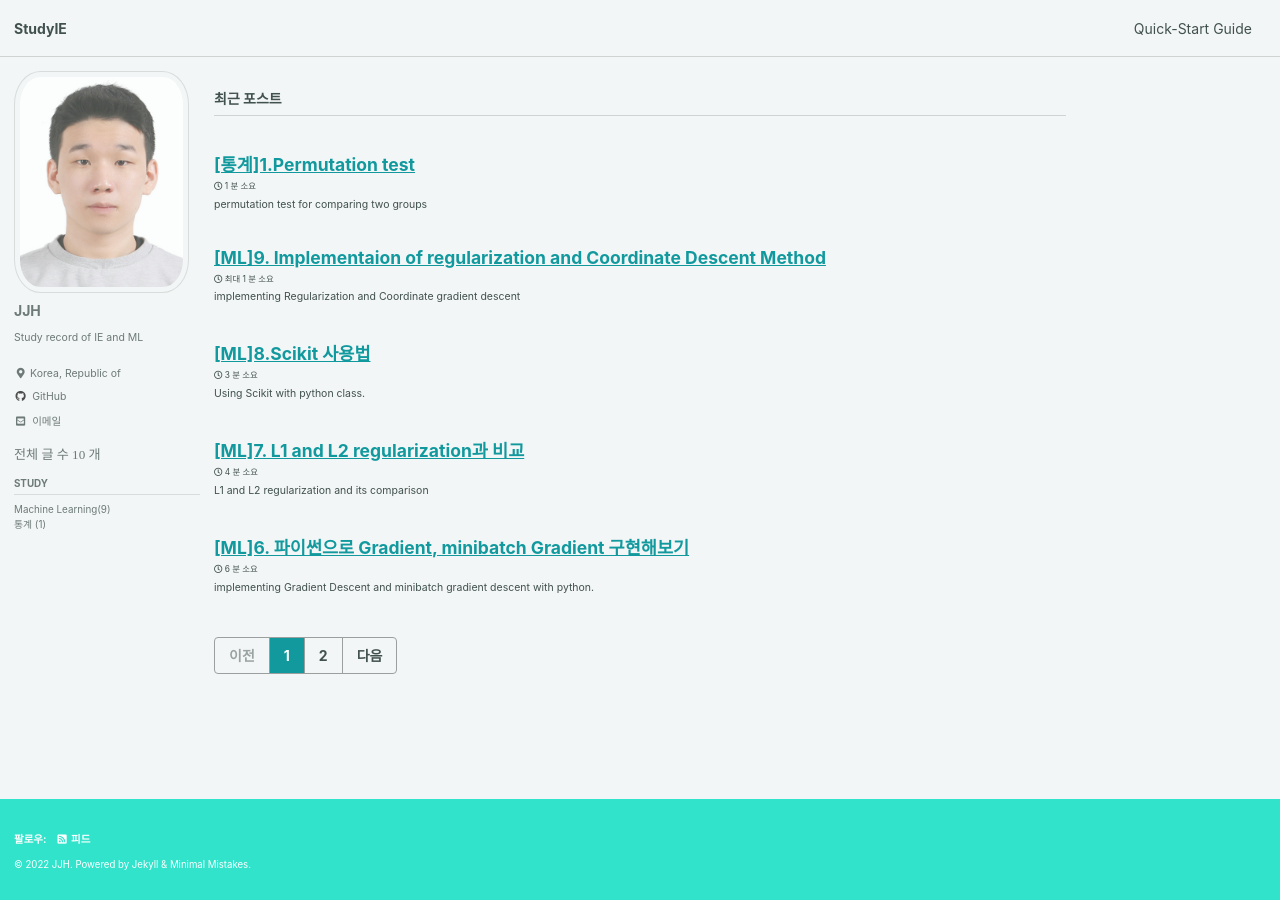
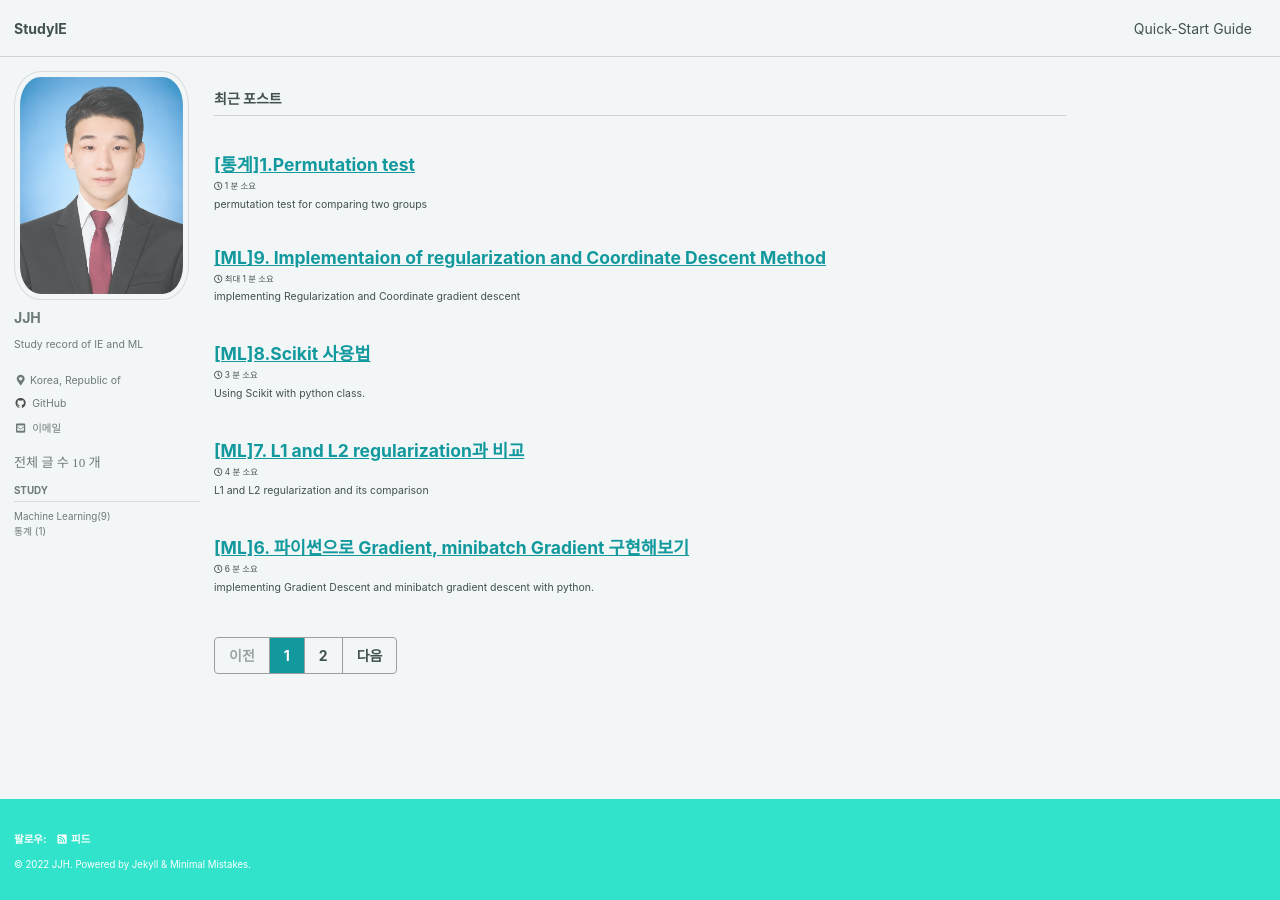
Before and after one commit to Corpse-is-Talking/Corpse-is-Talking.github.io, a Jekyll site: the page built from index.html, in a window 1280 px wide. Built offline with Jekyll 4.4.1, drawn with Linux system fonts in a browser that asks for light colours; cached includes are drawn as plain includes; the list of posts is cut into pages by our own code.

Commit message:
imageadded

```diff
--- a/_config.yml
+++ b/_config.yml
@@ -95,7 +95,7 @@ analytics:
 # Site Author
 author:
   name             : "JJH"
-  avatar           : "/assets/Myphoto.jpg" #chitnada
+  avatar           : "/assets/myphoto2.jpg" #new photo
   bio              : "Study record of IE and ML"
   location         : "Korea, Republic of"
   email            : jjjjunho1011@gmail.com
```
Also changed, not shown: assets/myphoto2.jpg (added).
